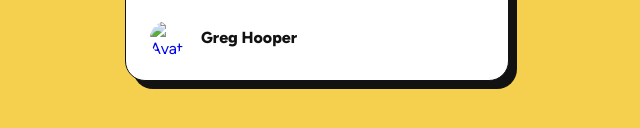
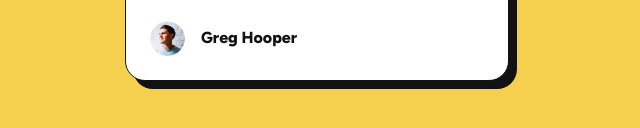
Before and after one commit to defPhisy/FM-blog-preview-card, a plain HTML site: page index.html in a window 1280 px wide. Shown: the part 588-716 px from the top of the page, 323-963 px from the left. Drawn offline with Linux system fonts and the light colour scheme; the site is published under a folder, as on GitHub Pages, so addresses that start at the root find nothing.

Commit message:
🐛 fix path of avatar img
avatar image was not loading, leading dot was
missing on image path:
src="./assets/images/image-avatar.webp"

```diff
--- a/index.html
+++ b/index.html
@@ -28,7 +28,7 @@
         presentation.</p>
 
       <figure class="blog-card-author">
-        <img src="/assets/images/image-avatar.webp" alt="Avatar of author Greg Hooper">
+        <img src="./assets/images/image-avatar.webp" alt="Avatar of author Greg Hooper">
         <figcaption>Greg Hooper</figcaption>
       </figure>
     </article>
```
